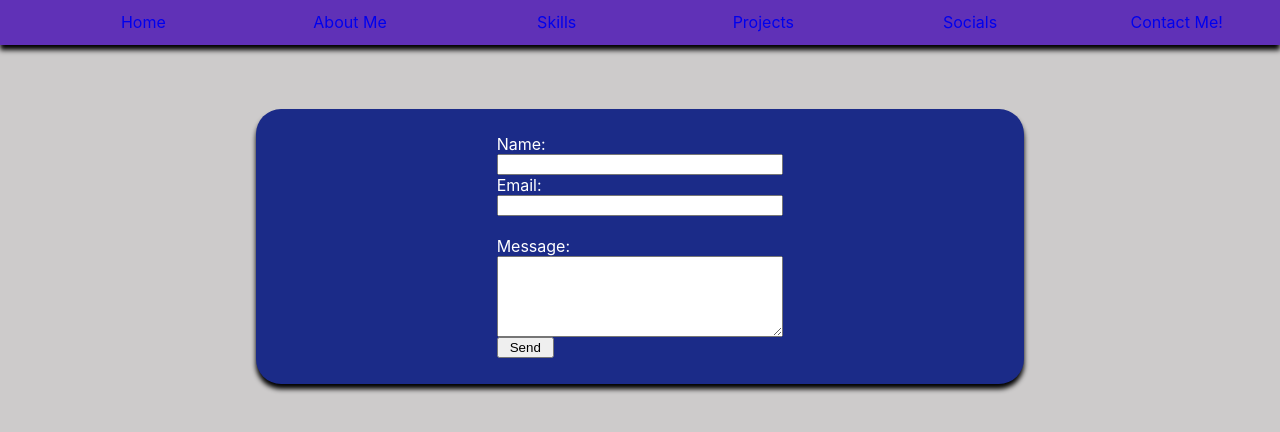
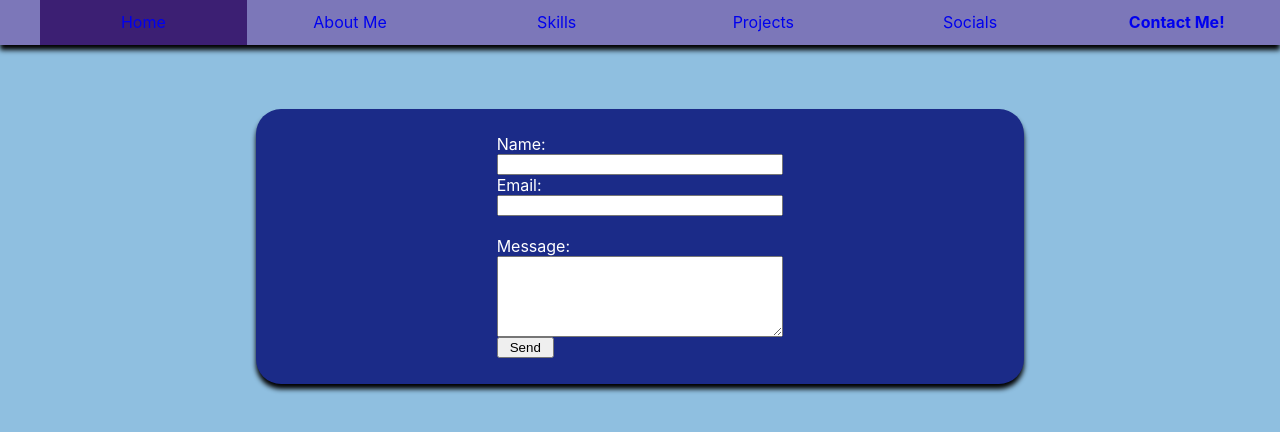
Before and after one commit to Dudemaster47/portfolio-site-but-it-works, a React (Create React App) app: page /feedback in a window 1280 px wide. Shown: the top 432 px of the page. Built offline with nearby package versions, Linux system fonts and the light colour scheme.

Commit message:
made nav bar more visibly appealing

```diff
--- a/src/components/nav.jsx
+++ b/src/components/nav.jsx
@@ -1,68 +1,112 @@
 import React from 'react';
 import { NavLink, useNavigate } from 'react-router-dom';
+import { useState } from 'react';
 
 function Nav() {
+    const [isActive1, setIsActive1] = useState(true);
+    const [isActive2, setIsActive2] = useState(false);
+    const [isActive3, setIsActive3] = useState(false);
+    const [isActive4, setIsActive4] = useState(false);
+    const [isActive5, setIsActive5] = useState(false);
+    const [isActive6, setIsActive6] = useState(false);
+
     const navigate = useNavigate();
 
     const clickHandler1 = (e) => {
         e.preventDefault();
+        setIsActive1(true);
+        setIsActive2(false);
+        setIsActive3(false);
+        setIsActive4(false);
+        setIsActive5(false);
+        setIsActive6(false);
         navigate('/');
     }
 
     const clickHandler2 = (e) => {
         e.preventDefault();
+        setIsActive1(false);
+        setIsActive2(true);
+        setIsActive3(false);
+        setIsActive4(false);
+        setIsActive5(false);
+        setIsActive6(false);
         navigate('/aboutme');
     }
 
     const clickHandler3 = (e) => {
         e.preventDefault();
+        setIsActive1(false);
+        setIsActive2(false);
+        setIsActive3(true);
+        setIsActive4(false);
+        setIsActive5(false);
+        setIsActive6(false);
         navigate('/skills');
     }
 
     const clickHandler4 = (e) => {
         e.preventDefault();
+        setIsActive1(false);
+        setIsActive2(false);
+        setIsActive3(false);
+        setIsActive4(true);
+        setIsActive5(false);
+        setIsActive6(false);
         navigate('/projects');
     }
 
     const clickHandler5 = (e) => {
         e.preventDefault();
+        setIsActive1(false);
+        setIsActive2(false);
+        setIsActive3(false);
+        setIsActive4(false);
+        setIsActive5(true);
+        setIsActive6(false);
         navigate('/socials');
     }
 
     const clickHandler6 = (e) => {
         e.preventDefault();
+        setIsActive1(false);
+        setIsActive2(false);
+        setIsActive3(false);
+        setIsActive4(false);
+        setIsActive5(false);
+        setIsActive6(true);
         navigate('/feedback');
     }
 
     return (
         <nav className='outerbar'>
             <ul className="navbar">
-                <li className="navbutton" onClick={clickHandler1}>
+                <li className={isActive1 ? "activeNavbutton" : "navbutton"} onClick={clickHandler1}>
                     <NavLink to='/' exact={true} activeClassName='active'>
                     Home
                     </NavLink>
                 </li>
-                <li className="navbutton" onClick={clickHandler2}>
+                <li className={isActive2 ? "activeNavbutton" : "navbutton"} onClick={clickHandler2}>
                     <NavLink to='/aboutme' exact={true} activeClassName='active'>
                     About Me
                     </NavLink>
                 </li>
-                <li className="navbutton" onClick={clickHandler3}>
+                <li className={isActive3 ? "activeNavbutton" : "navbutton"} onClick={clickHandler3}>
                     <NavLink to='/skills' exact={true} activeClassName='active'>
                     Skills
                     </NavLink>
                 </li>
-                <li className="navbutton" onClick={clickHandler4}>
+                <li className={isActive4 ? "activeNavbutton" : "navbutton"} onClick={clickHandler4}>
                     <NavLink to='/projects' exact={true} activeClassName='active'>
                     Projects
                     </NavLink>
                 </li>
-                <li className="navbutton" onClick={clickHandler5}>
+                <li className={isActive5 ? "activeNavbutton" : "navbutton"} onClick={clickHandler5}>
                     <NavLink to='/socials' exact={true} activeClassName='active'>
                     Socials
                     </NavLink>
                 </li>
-                <li className="navbutton" onClick={clickHandler6}>
+                <li className={isActive6 ? "activeNavbutton" : "navbutton"} onClick={clickHandler6}>
                     <NavLink to='/feedback' exact={true} activeClassName='active'>
                     Contact Me!
                     </NavLink>
--- a/src/index.css
+++ b/src/index.css
@@ -5,7 +5,7 @@ body {
     sans-serif;
   -webkit-font-smoothing: antialiased;
   -moz-osx-font-smoothing: grayscale;
-  background: rgb(205, 203, 203);
+  background: #8FBFE0;
 }
 
 code {
@@ -23,7 +23,7 @@ code {
 .navbar {
   list-style: none;
   display: flex;
-  background: #6031b7;
+  background: #7C77B9;
   justify-content: space-between;
   align-items: center;
   margin: 0;
@@ -39,6 +39,16 @@ code {
   text-align: center;
 }
 
+.activeNavbutton {
+  background: #3c1f73;
+  color: white;
+  width: 100%;
+  height: 100%;
+  padding: 1%;
+  text-align: center;
+}
+
+
 .navbutton:hover {
   background: #3c1f73;
   cursor: pointer;
@@ -46,11 +56,17 @@ code {
 
 .navbutton a{
   text-decoration: none;
+  width: 100%;
+  height: 100%;
 }
 
 .navbutton a:visited {
   color: white;
   text-decoration: none;
+}
+
+.navbutton a.active {
+  font-weight: bold;
 }
 
 a:visited {
```
